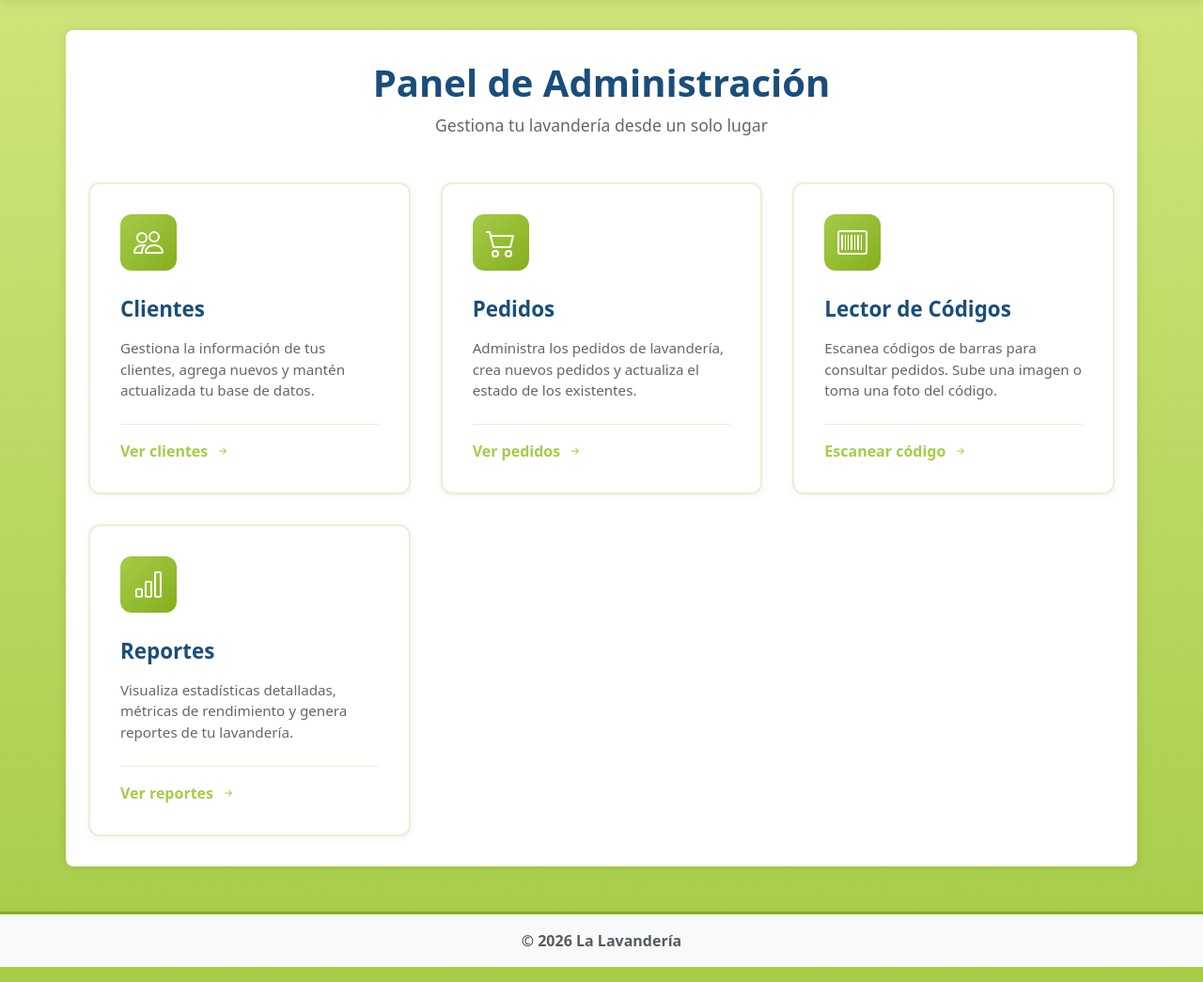
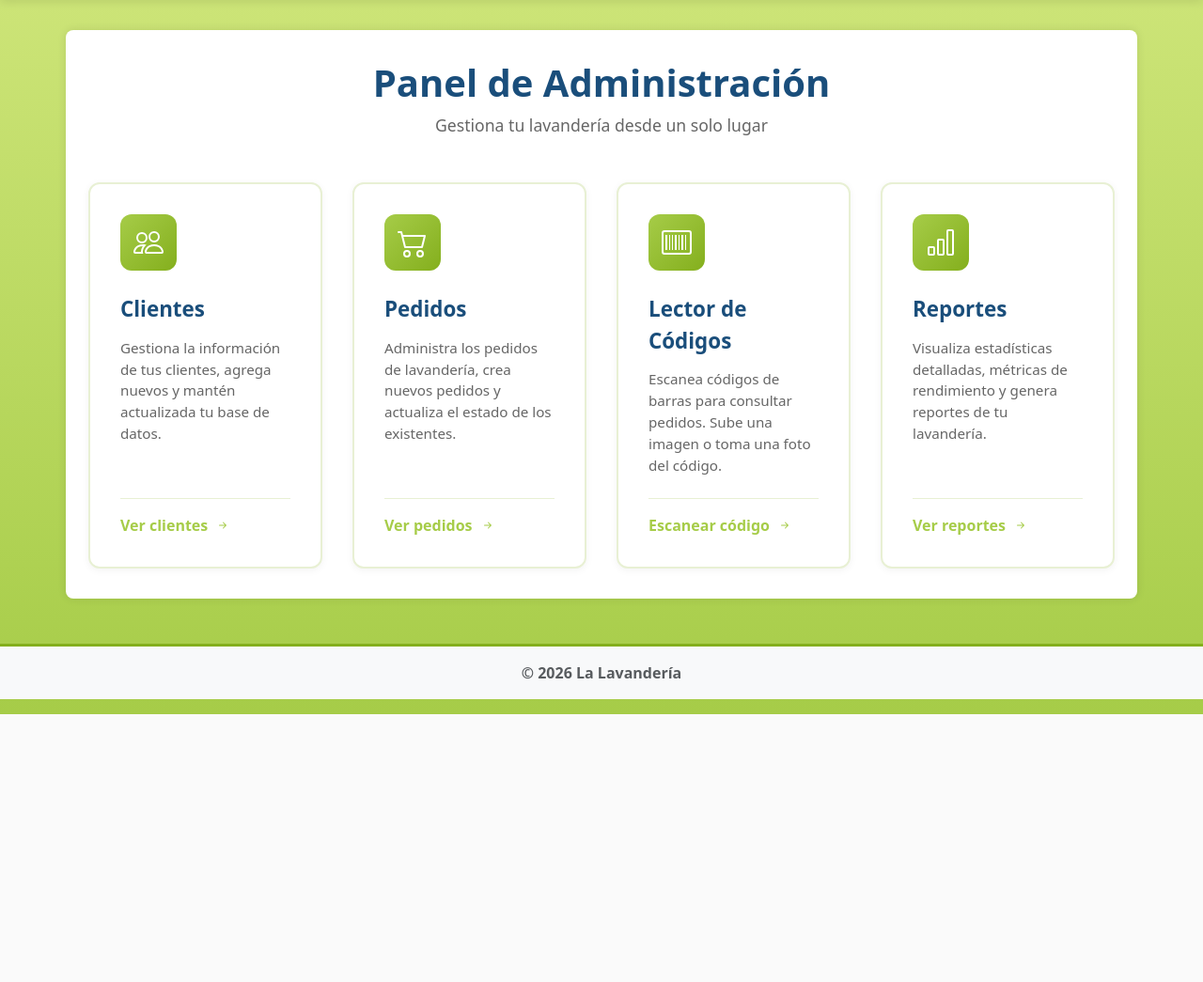
Before and after one commit to Fabianxxo27/La-Lavanderia, a Flask app: page /inicio in a window 1280 px wide. Shown: the part 93-1138 px from the top of the page at 94% size. After the commit the page ends 853 px from the top, so only its background shows below. Run offline with Flask 3, Linux system fonts and the light colour scheme; a user stored in the database is signed in; some libraries are stand-ins or nearby versions.

Commit message:
Ajustar grid del dashboard para mostrar 4 tarjetas en una fila

```diff
--- a/templates/inicio.html
+++ b/templates/inicio.html
@@ -26,10 +26,22 @@
 
   .dashboard-grid {
     display: grid;
-    grid-template-columns: repeat(auto-fit, minmax(300px, 1fr));
+    grid-template-columns: repeat(4, 1fr);
     gap: 2rem;
-    max-width: 1200px;
+    max-width: 1400px;
     margin: 0 auto;
+  }
+
+  @media (max-width: 1200px) {
+    .dashboard-grid {
+      grid-template-columns: repeat(2, 1fr);
+    }
+  }
+
+  @media (max-width: 768px) {
+    .dashboard-grid {
+      grid-template-columns: 1fr;
+    }
   }
 
   .dashboard-card {
```
